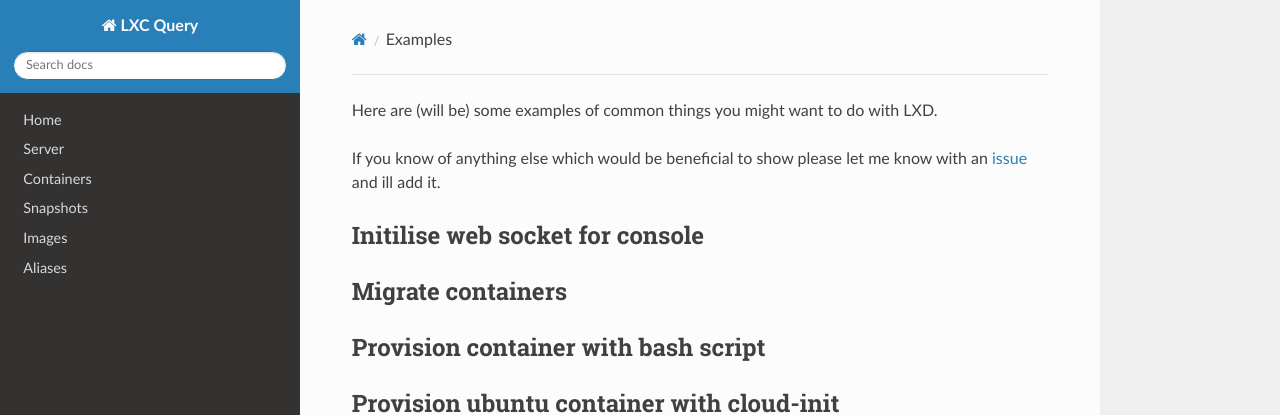
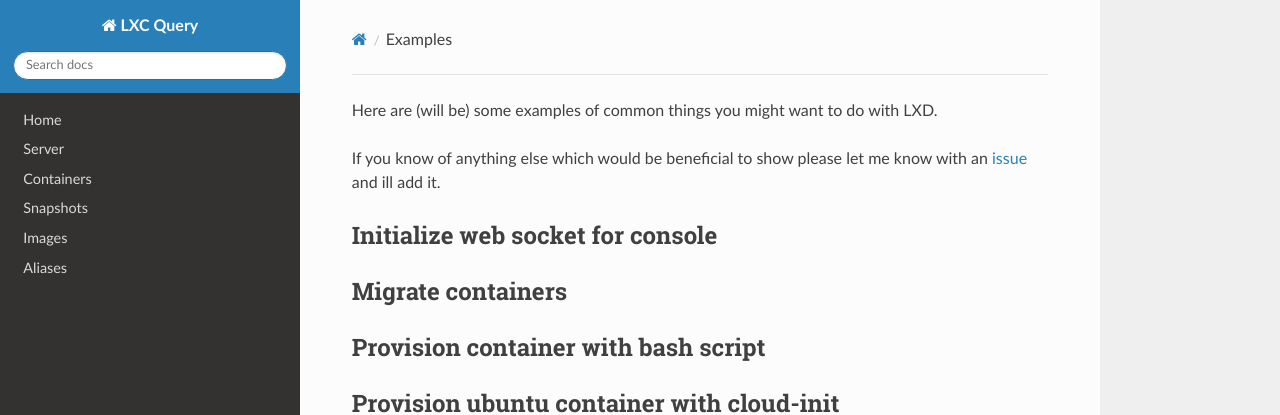
Before and after one commit to lcherone/lxc-query, an MkDocs documentation site: the page built from docs/examples.md, in a window 1280 px wide. Shown: the top 415 px of the page. Built offline with MkDocs 1.6.1, drawn with Linux system fonts in a browser that asks for light colours; nearby versions of some CDN libraries; old or Windows-style settings are respelled for this version of MkDocs.

Commit message:
Updated readme

```diff
--- a/docs/examples.md
+++ b/docs/examples.md
@@ -2,7 +2,7 @@
 
 If you know of anything else which would be beneficial to show please let me know with an [issue](https://github.com/lcherone/lxc-query/issues) and ill add it.
 
-## Initilise web socket for console
+## Initialize web socket for console
 
 ## Migrate containers
 
```
